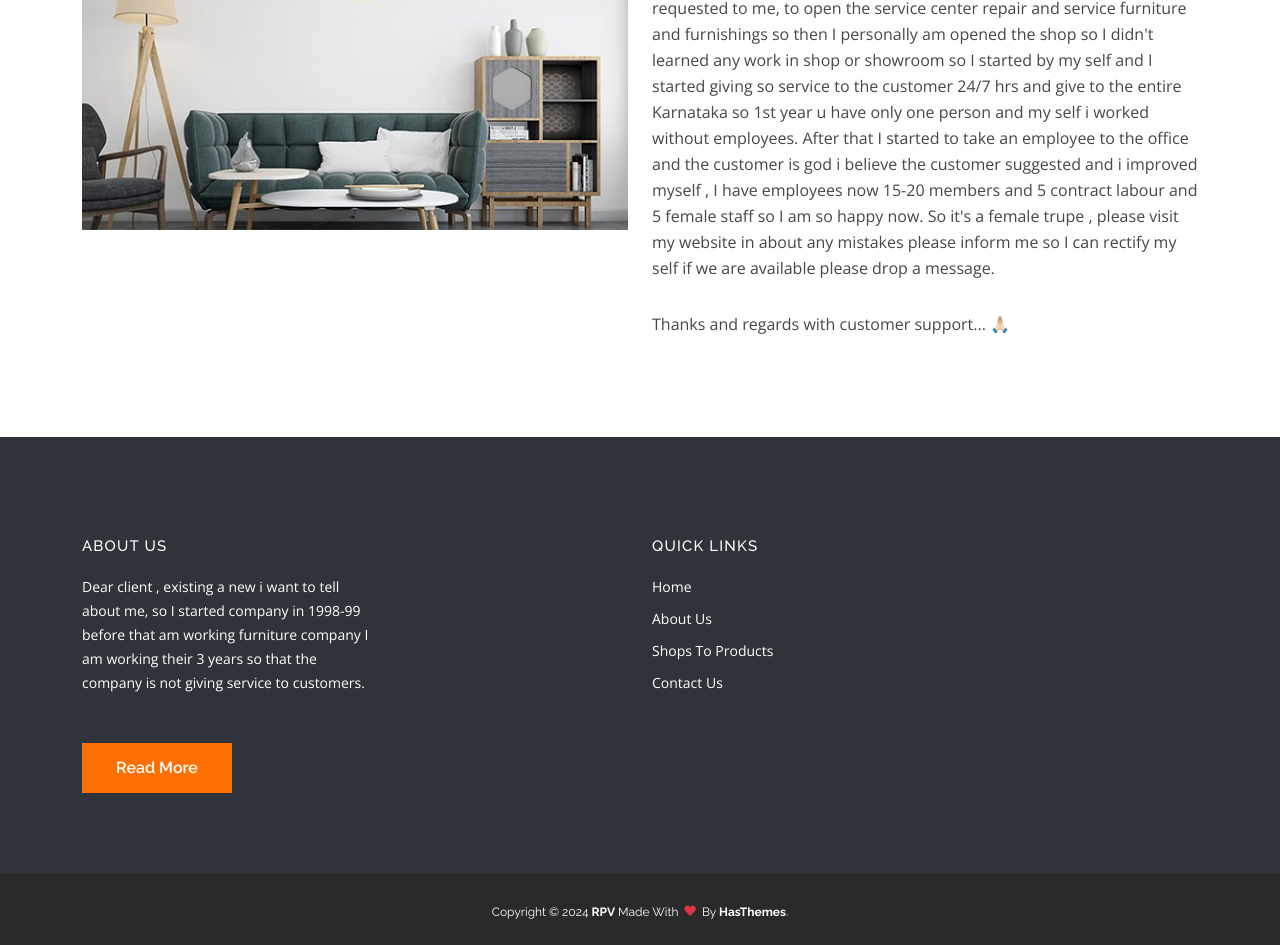
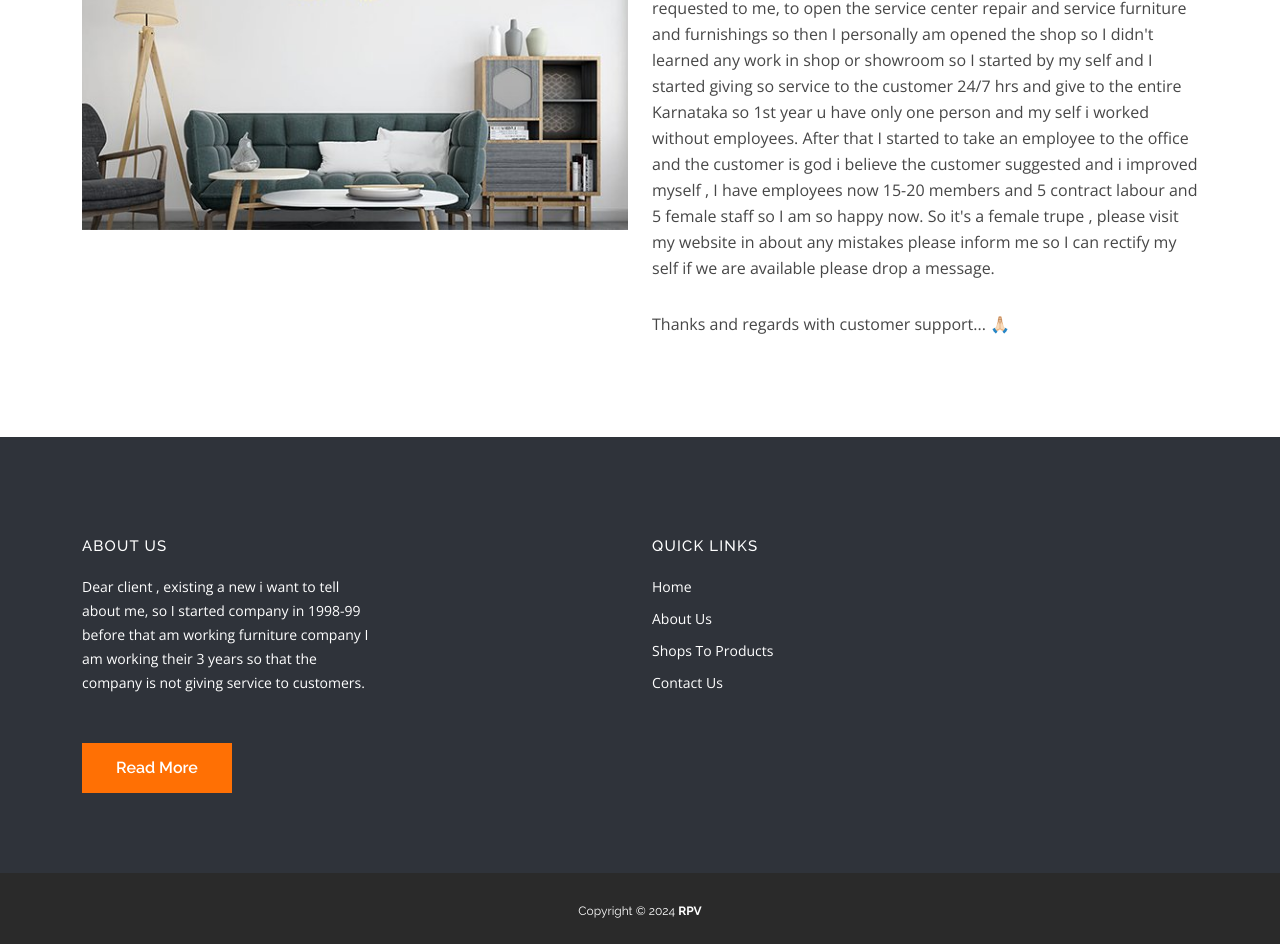
Before and after one commit to githubpraveen123/RPV-4, a plain HTML site: page about.html in a window 1280 px wide. Shown: the part 683-1628 px from the top of the page. Drawn offline with nearby package versions, Linux system fonts and the light colour scheme; files whose address does not match are found by name.

Commit message:
first commit

```diff
--- a/about.html
+++ b/about.html
@@ -87,7 +87,7 @@
                     <!-- Header Logo Start -->
                     <div class="col-auto align-self-center">
                         <div class="header-logo">
-                            <a href="index.html"><img src="assets/images/logo/logo.png" alt="Site Logo" /></a>
+                            <a href="index.html"><strong style="font-size: 38px;">RPV</strong></a>
                         </div>
                     </div>
                     <!-- Header Logo End -->
@@ -231,8 +231,7 @@
             <div class="footer-bottom">
                 <div class="container">
                         <div class="text-center">
-                            <p class="copy-text">Copyright © 2024 <strong>RPV</strong> Made With <i class="ion-heart" aria-hidden="true"></i> By <a class="company-name" href="https://hasthemes.com/">
-                                <strong> HasThemes</strong></a>.</p>
+                            <p class="copy-text">Copyright © 2024 <strong>RPV</strong></p>
                         </div>
                 </div>
             </div>
```
Also changed, not shown: contact.html (+2 -3 lines), index.html (+2 -3 lines), shop-4-column.html (+2 -3 lines).
